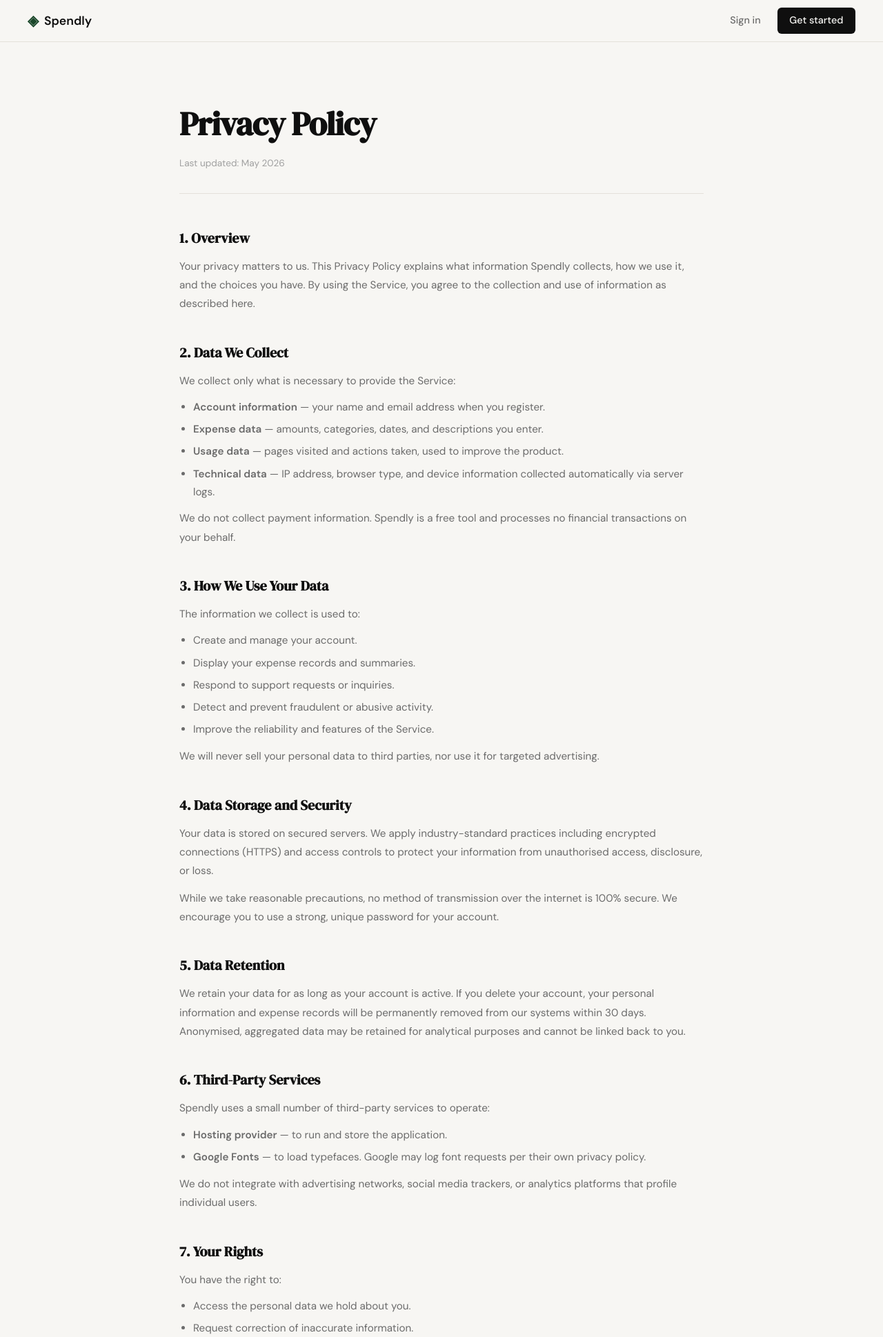
After one commit to debasish-besra/spendly, a Flask app: page /privacy in a window 1280 px wide. The commit adds this page. Shown: the top 1938 px of the page at 69% size. Run offline with Flask 3, Linux system fonts and the light colour scheme.

Commit message:
landing: add privacy policy page and route

```diff
--- a/app.py
+++ b/app.py
@@ -31,6 +31,11 @@ def terms():
     return render_template("terms.html")
 
 
+@app.route("/privacy")
+def privacy():
+    return render_template("privacy.html")
+
+
 @app.route("/logout")
 def logout():
     return "Logout — coming in Step 3"
--- a/templates/base.html
+++ b/templates/base.html
@@ -35,7 +35,7 @@
             <span class="footer-name">Spendly</span>
             <p class="footer-copy">Track every rupee. Own your finances.</p>
             <p class="footer-copy">
-                <a href="{{ url_for('terms') }}">Terms and Conditions</a> · <a href="#">Privacy Policy</a>
+                <a href="{{ url_for('terms') }}">Terms and Conditions</a> · <a href="{{ url_for('privacy') }}">Privacy Policy</a>
             </p>
         </div>
     </footer>
--- /dev/null
+++ b/templates/privacy.html
@@ -0,0 +1,127 @@
+{% extends "base.html" %}
+
+{% block title %}Privacy Policy — Spendly{% endblock %}
+
+{% block content %}
+
+<section class="legal-page">
+    <div class="legal-inner">
+
+        <h1 class="legal-title">Privacy Policy</h1>
+        <p class="legal-updated">Last updated: May 2026</p>
+
+        <div class="legal-section">
+            <h2>1. Overview</h2>
+            <p>
+                Your privacy matters to us. This Privacy Policy explains what information
+                Spendly collects, how we use it, and the choices you have. By using the
+                Service, you agree to the collection and use of information as described here.
+            </p>
+        </div>
+
+        <div class="legal-section">
+            <h2>2. Data We Collect</h2>
+            <p>We collect only what is necessary to provide the Service:</p>
+            <ul>
+                <li><strong>Account information</strong> — your name and email address when you register.</li>
+                <li><strong>Expense data</strong> — amounts, categories, dates, and descriptions you enter.</li>
+                <li><strong>Usage data</strong> — pages visited and actions taken, used to improve the product.</li>
+                <li><strong>Technical data</strong> — IP address, browser type, and device information collected automatically via server logs.</li>
+            </ul>
+            <p>
+                We do not collect payment information. Spendly is a free tool and processes
+                no financial transactions on your behalf.
+            </p>
+        </div>
+
+        <div class="legal-section">
+            <h2>3. How We Use Your Data</h2>
+            <p>The information we collect is used to:</p>
+            <ul>
+                <li>Create and manage your account.</li>
+                <li>Display your expense records and summaries.</li>
+                <li>Respond to support requests or inquiries.</li>
+                <li>Detect and prevent fraudulent or abusive activity.</li>
+                <li>Improve the reliability and features of the Service.</li>
+            </ul>
+            <p>
+                We will never sell your personal data to third parties, nor use it for
+                targeted advertising.
+            </p>
+        </div>
+
+        <div class="legal-section">
+            <h2>4. Data Storage and Security</h2>
+            <p>
+                Your data is stored on secured servers. We apply industry-standard practices
+                including encrypted connections (HTTPS) and access controls to protect your
+                information from unauthorised access, disclosure, or loss.
+            </p>
+            <p>
+                While we take reasonable precautions, no method of transmission over the
+                internet is 100% secure. We encourage you to use a strong, unique password
+                for your account.
+            </p>
+        </div>
+
+        <div class="legal-section">
+            <h2>5. Data Retention</h2>
+            <p>
+                We retain your data for as long as your account is active. If you delete your
+                account, your personal information and expense records will be permanently
+                removed from our systems within 30 days. Anonymised, aggregated data may
+                be retained for analytical purposes and cannot be linked back to you.
+            </p>
+        </div>
+
+        <div class="legal-section">
+            <h2>6. Third-Party Services</h2>
+            <p>
+                Spendly uses a small number of third-party services to operate:
+            </p>
+            <ul>
+                <li><strong>Hosting provider</strong> — to run and store the application.</li>
+                <li><strong>Google Fonts</strong> — to load typefaces. Google may log font requests per their own privacy policy.</li>
+            </ul>
+            <p>
+                We do not integrate with advertising networks, social media trackers, or
+                analytics platforms that profile individual users.
+            </p>
+        </div>
+
+        <div class="legal-section">
+            <h2>7. Your Rights</h2>
+            <p>You have the right to:</p>
+            <ul>
+                <li>Access the personal data we hold about you.</li>
+                <li>Request correction of inaccurate information.</li>
+                <li>Request deletion of your account and all associated data.</li>
+                <li>Export your expense data at any time.</li>
+            </ul>
+            <p>
+                To exercise any of these rights, please contact us using the details below.
+            </p>
+        </div>
+
+        <div class="legal-section">
+            <h2>8. Changes to This Policy</h2>
+            <p>
+                We may update this Privacy Policy from time to time. When we do, we will
+                revise the "Last updated" date at the top of this page. We encourage you to
+                review this page periodically to stay informed about how we protect your data.
+            </p>
+        </div>
+
+        <div class="legal-section">
+            <h2>9. Contact Us</h2>
+            <p>
+                If you have any questions or concerns about this Privacy Policy or how your
+                data is handled, please reach out to us through the contact details provided
+                on our website.
+            </p>
+        </div>
+
+    </div>
+</section>
+
+{% endblock %}
```
